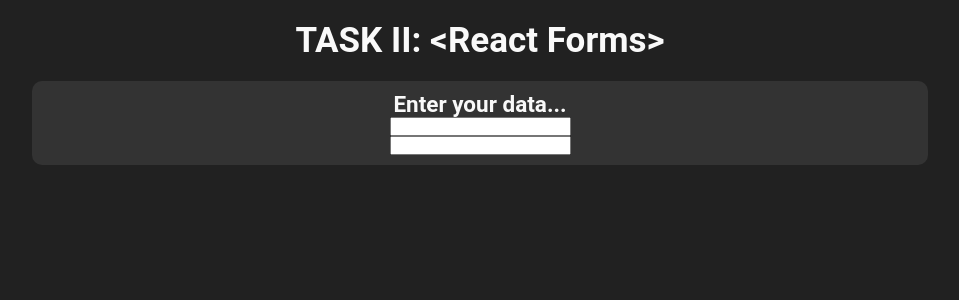
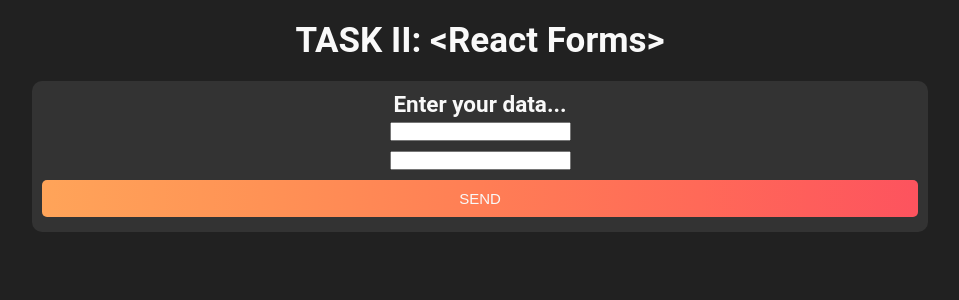
Before and after one commit to elenaniksy/react2021q3, a React app in the folder react-forms/: page / in a window 1280 px wide. Shown: the top 300 px of the page, without its empty margins (160-1119 px from the left). Built offline with nearby package versions, Linux system fonts and the light colour scheme.

Commit message:
feat: add Button component to the project

```diff
--- /dev/null
+++ b/react-forms/src/components/UI/button/Button.module.css
@@ -0,0 +1,36 @@
+.male {
+  background-image: linear-gradient(to right, #bbe794, #8fdc9e, #65d0aa, #3ec1b4, #1db1ba); }
+
+.female {
+  background-image: linear-gradient(to right, #ffa459, #ff9255, #ff7e55, #ff6958, #fd535e); }
+
+.Button {
+  font-size: 1.5rem;
+  font-style: normal;
+  font-weight: 500;
+  text-align: center;
+  display: inline-block;
+  padding: 10px 20px;
+  border-radius: 5px;
+  color: #F9F9F9;
+  text-transform: uppercase;
+  border: none;
+  cursor: pointer;
+  width: 100%; }
+
+.Button:focus {
+  outline: none; }
+
+.Button:active {
+  box-shadow: inset 2px 2px 1px rgba(255, 255, 255, 0.7); }
+
+.Button:disabled {
+  background-color: #BFCACC;
+  color: #212121;
+  cursor: not-allowed; }
+
+.primary {
+  background-color: #1DB1BA;
+  color: #F9F9F9; }
+
+/*# sourceMappingURL=Button.module.css.map */
--- /dev/null
+++ b/react-forms/src/components/UI/button/Button.module.scss
@@ -0,0 +1,40 @@
+@import '../../../layout/abstract/config';
+
+.Button {
+  @include font($size: 1.5rem, $weight: 500);
+  display: inline-block;
+  padding: 10px 20px;
+  border-radius: 5px;
+  color: $light;
+  text-transform: uppercase;
+  border: none;
+  cursor: pointer;
+  width: 100%;
+}
+
+.Button:focus {
+  outline: none;
+}
+
+.Button:active {
+  box-shadow: inset 2px 2px 1px rgba(255, 255, 255, .7);
+}
+
+.Button:disabled {
+  background-color: $super-light-grey;
+  color: $dark;
+  cursor: not-allowed;
+}
+
+.female {
+  @extend %orange-pink-gradient;
+}
+
+.male {
+  @extend %green-blue-gradient;
+}
+
+.primary {
+  background-color: $blue;
+  color: $light;
+}
--- /dev/null
+++ b/react-forms/src/components/UI/button/Button.tsx
@@ -0,0 +1,21 @@
+import React from 'react';
+import classes from './Button.module.scss';
+
+type propsType = {
+  type: string;
+  children: string;
+  onClick: any;
+  disabled?: boolean;
+};
+
+const Button: React.FC<propsType> = (props: propsType) => {
+  // @ts-ignore
+  const cls: string[] = [classes.Button, classes[props.type]];
+
+  return (
+    <button onClick={props.onClick} className={cls.join(' ')} disabled={props.disabled}>
+      {props.children}
+    </button>
+  );
+};
+export default Button;
--- a/react-forms/src/components/form/Form.tsx
+++ b/react-forms/src/components/form/Form.tsx
@@ -1,15 +1,27 @@
 import React from 'react';
 import classes from './form.module.scss';
 import { RenderType } from '../../models/RenderType';
+import Button from '../UI/button/Button';
 
 class Form extends React.Component {
+  registerHandler = () => {
+    console.log('registerHandler');
+  };
+
+  submitHandler = (event: React.FormEvent<HTMLFormElement>): void => {
+    event.preventDefault();
+  };
+
   render(): RenderType {
     return (
       <div className={classes.form}>
         <h2>Enter your data...</h2>
-        <form action='POST'>
+        <form onSubmit={this.submitHandler}>
           <input type='text' />
           <input type='text' />
+          <Button onClick={() => this.registerHandler} type={'female'}>
+            Send
+          </Button>
         </form>
       </div>
     );
--- a/react-forms/src/components/form/form.module.css
+++ b/react-forms/src/components/form/form.module.css
@@ -13,6 +13,9 @@
   display: flex;
   flex-direction: column;
   align-items: center;
-  justify-content: space-between; }
+  justify-content: space-between;
+  width: 100%; }
+  .form form > * {
+    margin: 5px 0; }
 
 /*# sourceMappingURL=form.module.css.map */
--- a/react-forms/src/components/form/form.module.scss
+++ b/react-forms/src/components/form/form.module.scss
@@ -11,4 +11,8 @@
 
 .form form {
   @include flex();
+  width: 100%;
+  > * {
+    margin: 5px 0;
+  }
 }
```
Also changed, not shown: react-forms/src/components/UI/button/Button.module.scss.d.ts (added, +10 -0 lines), react-forms/src/components/UI/button/Button.d.ts (added), react-forms/src/components/UI/button/Button.scss.d.ts (added), 2 other files (tests, documents, lock files or other folders).
